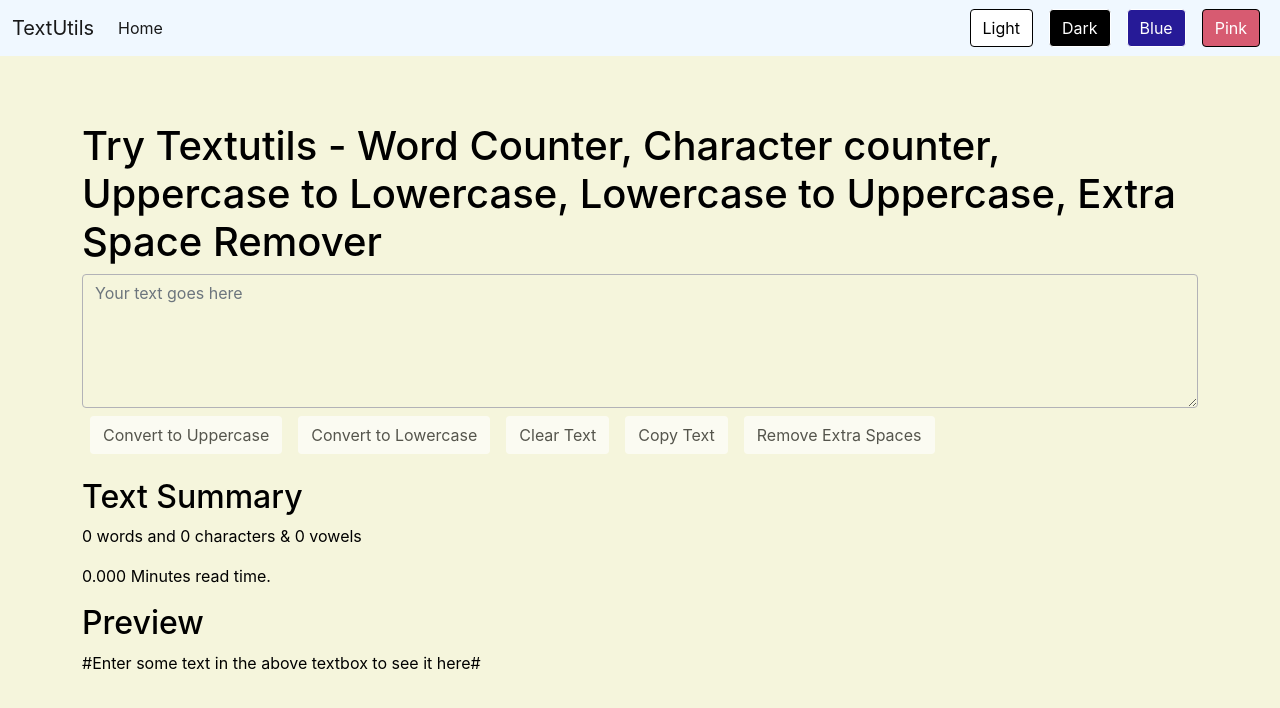
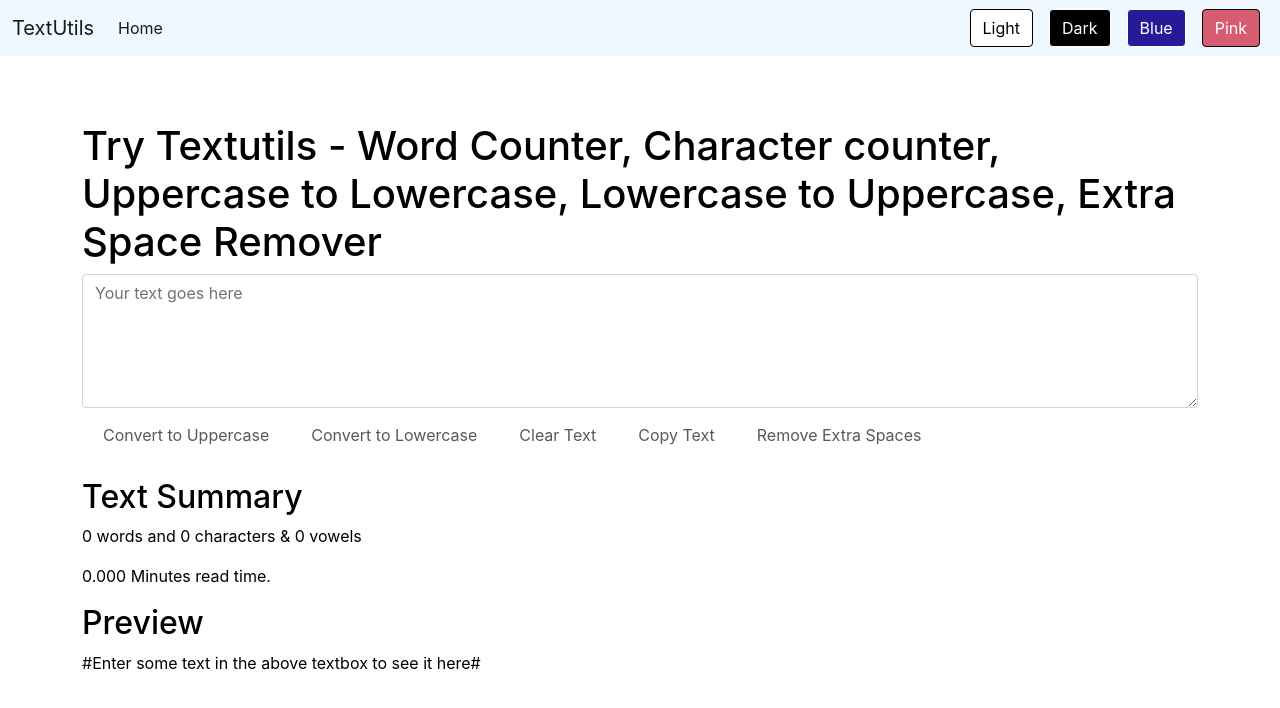
Before and after one commit to hamza-1605/TextUtils, a React (Create React App) app: page / in a window 1280 px wide. Shown: the top 708 px of the page. Built offline with nearby package versions, Linux system fonts and the light colour scheme.

Commit message:
Update App.css

```diff
--- a/src/App.css
+++ b/src/App.css
@@ -1,3 +1,3 @@
 body{
-    background-color: beige;
+    background-color: white;
 }
```
